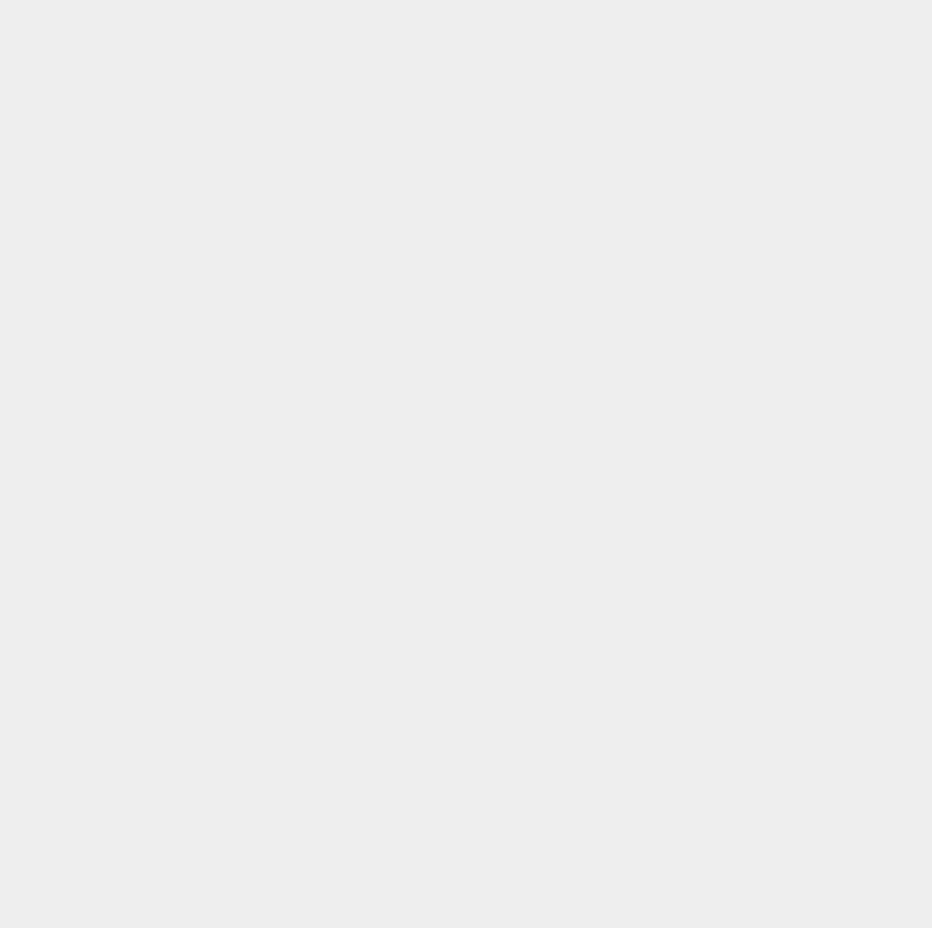
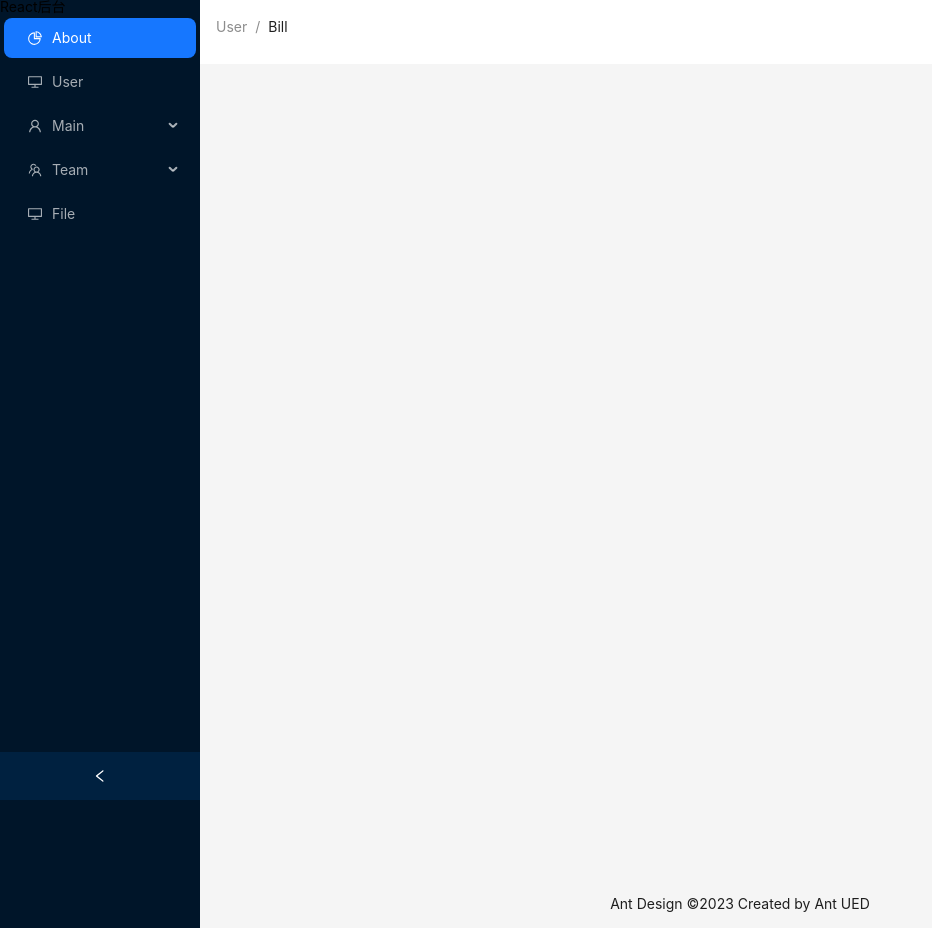
Before and after one commit to Amoryu/react-backend, a React (Vite) app: page /home in a window 1280 px wide. Before the commit this address had no page. Shown: the whole page, without its empty margins (0-932 px from the left). Before the commit the page ends 800 px from the top, so only its background shows below. Built offline with nearby package versions, Linux system fonts and the light colour scheme.

Commit message:
嵌套菜单路由跳转

```diff
--- /dev/null
+++ b/src/components/BreadCrumb/index.tsx
@@ -0,0 +1,10 @@
+import { Breadcrumb } from 'antd';
+
+export default function index() {
+  return (
+    <Breadcrumb style={{ margin: '16px 0' }}>
+      <Breadcrumb.Item>User</Breadcrumb.Item>
+      <Breadcrumb.Item>Bill</Breadcrumb.Item>
+    </Breadcrumb>
+  )
+}
--- /dev/null
+++ b/src/components/Menu/index.tsx
@@ -0,0 +1,101 @@
+import React, { useState } from 'react';
+import type { MenuProps } from 'antd';
+import {  Menu } from 'antd';
+import { useNavigate } from 'react-router-dom'
+
+import {
+  DesktopOutlined,
+  FileOutlined,
+  PieChartOutlined,
+  TeamOutlined,
+  UserOutlined,
+} from '@ant-design/icons';
+type MenuItem = Required<MenuProps>['items'][number];
+
+const items: MenuItem[] = [
+  {
+    label: "About",
+    key: "/about",
+    icon: <PieChartOutlined />,
+  },
+  {
+    label: "User",
+    key: "/user",
+    icon: <DesktopOutlined />,
+  },
+  {
+    label: "Main",
+    key: "sub1",
+    icon: <UserOutlined />,
+    children: [
+      {
+        label: "main1",
+        key: "1",
+        icon: <PieChartOutlined />,
+      },
+      {
+        label: "main2",
+        key: "2",
+        icon: <PieChartOutlined />,
+      },
+      {
+        label: "main3",
+        key: "3",
+        icon: <PieChartOutlined />,
+      },
+    ]
+  },
+  {
+    label: "Team",
+    key: "/sub2",
+    icon: <TeamOutlined />,
+    children: [
+      {
+        label: "team1",
+        key: "11",
+        icon: <PieChartOutlined />,
+      },
+      {
+        label: "team2",
+        key: "22",
+        icon: <PieChartOutlined />,
+      },
+      {
+        label: "team3",
+        key: "33",
+        icon: <PieChartOutlined />,
+      },
+    ]
+  },
+  {
+    label: "File",
+    key: "333",
+    icon: <DesktopOutlined />,
+  },
+]
+
+const Component: React.FC = () => {
+  const navigateTo = useNavigate()
+  const [openKeys, setOpenKeys] = useState(['']);
+
+  const menuClick = (e:any) => {
+    // console.log(e.key)
+    navigateTo(e.key)
+  }
+  const handleOpenChange = (keys:string[]) => {
+    console.log(keys)
+    // 设置openkeys为最后一个点击的栏目，即keys数组的最后一项
+    setOpenKeys(keys.slice(-1))
+  }
+  return (
+    <Menu
+      theme="dark"
+      defaultSelectedKeys={['/about']}
+      mode="inline" items={items}
+      onOpenChange={handleOpenChange}
+      openKeys={openKeys}
+      onClick={menuClick} />
+  )
+}
+
+export default Component;
--- a/src/router/index.tsx
+++ b/src/router/index.tsx
@@ -27,6 +27,10 @@ const routes = [
       },
     ]
   },
+  {
+    path: "*",
+    element: <Home />,
+  }
 
 ]
 
--- a/src/views/Home.tsx
+++ b/src/views/Home.tsx
@@ -1,44 +1,10 @@
 import React, { useState } from 'react';
-import { useNavigate, Outlet } from 'react-router-dom'
-import {
-  DesktopOutlined,
-  FileOutlined,
-  PieChartOutlined,
-  TeamOutlined,
-  UserOutlined,
-} from '@ant-design/icons';
-import type { MenuProps } from 'antd';
-import { Breadcrumb, Layout, Menu, theme } from 'antd';
+import { Outlet } from 'react-router-dom'
+import { Layout,theme } from 'antd';
 
+import Menu from '@/components/Menu'
+import BreadCrumb from '@/components/BreadCrumb'
 const { Header, Content, Footer, Sider } = Layout;
-
-type MenuItem = Required<MenuProps>['items'][number];
-
-function getItem(
-  label: React.ReactNode,
-  key: React.Key,
-  icon?: React.ReactNode,
-  children?: MenuItem[],
-): MenuItem {
-  return {
-    key,
-    icon,
-    children,
-    label,
-  } as MenuItem;
-}
-
-const items: MenuItem[] = [
-  getItem('About', '/about', <PieChartOutlined />),
-  getItem('User', '/user', <DesktopOutlined />),
-  getItem('Main', 'sub1', <UserOutlined />, [
-    getItem('Tom', '3'),
-    getItem('Bill', '4'),
-    getItem('Alex', '5'),
-  ]),
-  getItem('Team', 'sub2', <TeamOutlined />, [getItem('Team 1', '6'), getItem('Team 2', '8')]),
-  getItem('Files', '9', <FileOutlined />),
-];
 
 const Home: React.FC = () => {
   const [collapsed, setCollapsed] = useState(false);
@@ -46,28 +12,21 @@ const Home: React.FC = () => {
     token: { colorBgContainer },
   } = theme.useToken();
 
-  const navigateTo = useNavigate()
-  const menuClick = (e) => {
-    // console.log(e.key)
-    navigateTo(e.key)
-  }
-
   return (
     <Layout style={{ minHeight: '100vh' }}>
+      {/* 左侧侧边栏 */}
       <Sider collapsible collapsed={collapsed} onCollapse={(value) => setCollapsed(value)}>
         <div className="demo-logo-vertical" >React后台</div>
-        <Menu theme="dark" defaultSelectedKeys={['1']} mode="inline" items={items} onClick={menuClick}/>
+        <Menu />
       </Sider>
+      {/* 右侧窗口布局 */}
       <Layout>
         <Header style={{ paddingLeft: '16px', background: colorBgContainer, margin: '0 16px 16px 0' }} >
-          <Breadcrumb style={{ margin: '16px 0' }}>
-              <Breadcrumb.Item>User</Breadcrumb.Item>
-              <Breadcrumb.Item>Bill</Breadcrumb.Item>
-            </Breadcrumb>
+          <BreadCrumb/>
         </Header>
         <Content style={{ margin: '0 16px', height: '100vh' }}>
           {/* 路由出口 */}
-          <Outlet></Outlet>
+          <Outlet/>
         </Content>
         <Footer style={{ textAlign: 'center',padding: 0, lineHeight: '48px' }}>Ant Design ©2023 Created by Ant UED</Footer>
       </Layout>
```
